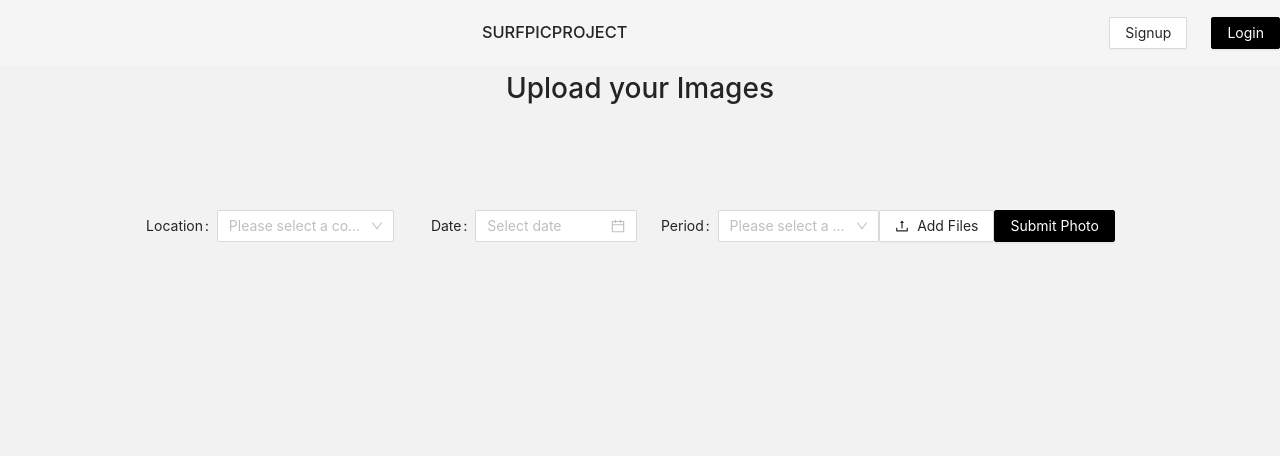
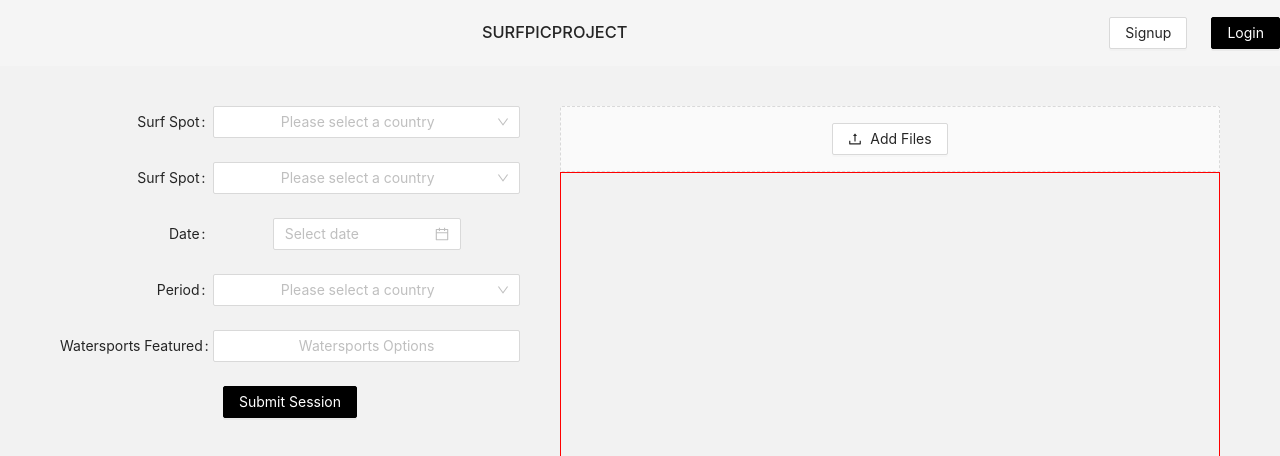
Before and after one commit to gfregalado/surf-pics-project, a React (Create React App) app in the folder client-side/: page /upload in a window 1280 px wide. Shown: the top 456 px of the page. Built offline with nearby package versions, Linux system fonts and the light colour scheme; no server answers; what imagekit-javascript would draw is missing.

Commit message:
adjusts layouts in the upload form section

```diff
--- a/client-side/src/App.less
+++ b/client-side/src/App.less
@@ -7,3 +7,12 @@
 body {
   background-color: #f2f2f2;
 }
+
+.ant-upload-list {
+  border: solid 1px red;
+  display: flex;
+  justify-content: center;
+  flex-wrap: wrap;
+  height: 80vh;
+  overflow-y: scroll;
+}
--- a/client-side/src/Services/PhotosUpload.js
+++ b/client-side/src/Services/PhotosUpload.js
@@ -23,12 +23,13 @@
     const result = await uploadToImagekit({
       file,
       fileName: file.name,
+      folder: '/surf_pics_project/user_uploads',
     });
     console.log('results', result);
     results.push(result);
   }
   // return results;
-  console.log(results.map(({ url }) => url));
+  return results.map(({ url }) => url);
 };
 
 export { upload };
--- a/client-side/src/Views/Upload/Upload.js
+++ b/client-side/src/Views/Upload/Upload.js
@@ -1,5 +1,15 @@
 import React, { Component } from 'react';
-import { Form, Select, DatePicker, Row, Col, Button, Upload } from 'antd';
+import {
+  Form,
+  Select,
+  DatePicker,
+  Row,
+  Col,
+  Button,
+  Upload,
+  Empty,
+  Checkbox,
+} from 'antd';
 
 import { upload } from '../../Services/PhotosUpload';
 
@@ -7,11 +17,7 @@
 import Classes from './Upload.module.css';
 
 const { Option } = Select;
-
-const layout = {
-  labelCol: { span: 8 },
-  wrapperCol: { span: 16 },
-};
+const { Dragger } = Upload;
 
 class uploadForm extends Component {
   constructor(props) {
@@ -19,6 +25,7 @@
     this.state = {
       fileList: [],
       uploading: false,
+      uploaded: false,
     };
   }
 
@@ -39,27 +46,45 @@
     console.log('file', file);
     this.setState((previousState) => ({
       fileList: [...previousState.fileList, file],
+      uploaded: true,
     }));
     return false;
+  };
+
+  layout = {
+    labelCol: { span: 8 },
+    wrapperCol: { span: 16 },
   };
 
   render() {
     return (
       <React.Fragment>
-        <h1>Upload your Images</h1>
-        <div class={Classes.Container}>
+        <div className={Classes.FormContainer}>
+          <Row justify="center" gutter={[40, 40]}>
+            <Col span={10}>
               <Form
+                {...this.layout}
                 name="upload-form"
                 onFinish={this.onFinish}
                 layout="horizontal"
-            {...layout}
               >
-            <Row>
-              <Row>
-                <Col span={24}>
                 <Form.Item
-                    name="location"
-                    label="Location"
+                  name="Spot"
+                  label="Surf Spot"
+                  rules={[
+                    {
+                      required: false,
+                      message: 'Please select where these pictures are',
+                    },
+                  ]}
+                >
+                  <Select placeholder="Please select a country">
+                    <Option value="Praia Grande">Portugal</Option>
+                  </Select>
+                </Form.Item>
+                <Form.Item
+                  name="Spot"
+                  label="Surf Spot"
                   rules={[
                     {
                       required: false,
@@ -72,10 +97,6 @@
                     <Option value="Guincho">Guincho</Option>
                   </Select>
                 </Form.Item>
-                </Col>
-              </Row>
-              <Row>
-                <Col span={12}>
                 <Form.Item
                   name="date"
                   label="Date"
@@ -88,8 +109,7 @@
                 >
                   <DatePicker />
                 </Form.Item>
-                </Col>
-                <Col span={12}>
+
                 <Form.Item
                   name="period"
                   label="Period"
@@ -106,31 +126,49 @@
                     <Option value="full-day">Full day</Option>
                   </Select>
                 </Form.Item>
-                </Col>
-              </Row>
-              <Form.Item name="photos">
-                <Upload
-                  multiple
-                  onPreview={this.handlePreview}
-                  beforeUpload={this.handleBeforeUpload}
-                  listType="picture"
+
+                <Form.Item
+                  name="Watersports"
+                  label="Watersports Featured"
+                  rules={[
+                    {
+                      required: false,
+                      message: 'Please select where these pictures are',
+                    },
+                  ]}
                 >
-                  <Button>
-                    <UploadOutlined /> Add Files
-                  </Button>
-                </Upload>
+                  <Select placeholder="Watersports Options" mode="multiple">
+                    <Option value="Praia Grande">Praia Grande</Option>
+                    <Option value="Guincho">Guincho</Option>
+                  </Select>
                 </Form.Item>
-              <Form.Item>
+
                 <Button
                   htmlType="submit"
                   className="upload-form-button"
                   type="primary"
                 >
-                  Submit Photo
+                  Submit Session
                 </Button>
+              </Form>
+            </Col>
+            <Col span={14}>
+              <div className={Classes.PhotoBox}>
+                <Form.Item name="photos">
+                  <Dragger
+                    multiple
+                    onPreview={this.handlePreview}
+                    beforeUpload={this.handleBeforeUpload}
+                    listType="picture-card"
+                  >
+                    <Button>
+                      <UploadOutlined /> Add Files
+                    </Button>
+                  </Dragger>
                 </Form.Item>
+              </div>
+            </Col>
           </Row>
-          </Form>
         </div>
       </React.Fragment>
     );
--- a/client-side/src/Views/Upload/Upload.module.css
+++ b/client-side/src/Views/Upload/Upload.module.css
@@ -1,14 +1,20 @@
-.Container {
-  width: 80%;
-  margin: 100px auto;
-  display: flex;
+.FormContainer {
+  margin: 40px 60px;
 }
 
-@media screen and (min-device-width: 1024px) and (-webkit-min-device-pixel-ratio: 1) {
-  .Container {
-    width: 50%;
-    margin: 100px auto;
-    display: flex;
-    float: left;
-  }
+.FormSection {
+  display: flex;
+  flex-direction: row;
+  justify-content: space-between;
 }
+
+.PhotoBox {
+  height: 55vh;
+}
+
+.Data {
+  width: 90vh;
+}
+.ant-upload-list .ant-upload-list-picture {
+  overflow-y: scroll;
+}
```
Also changed, not shown: client-side/src/Services/Imagekit.js (deleted, +0 -7 lines). Lines whose indentation alone changed are shown as unchanged.
